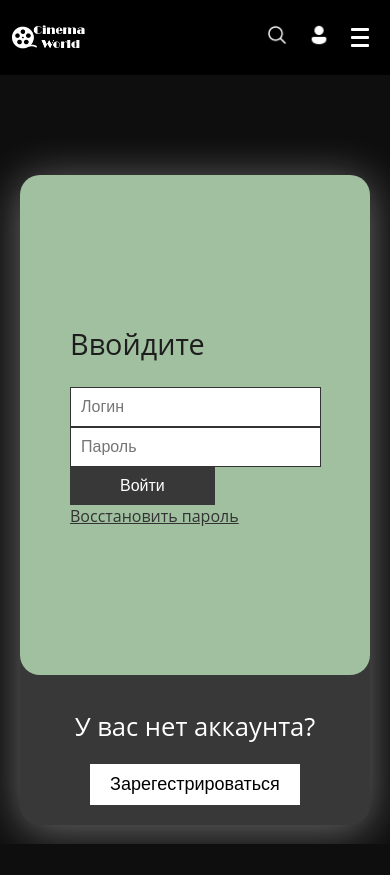
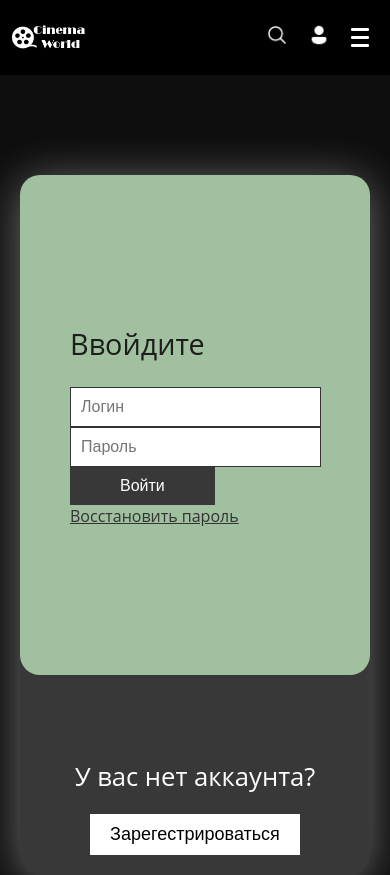
Before and after one commit to kkudlinkov/WorldOfCinema, a React (Create React App) app: page /Authentication in a window 390 px wide. Before the commit the page ends 844 px from the top, so only its background shows below. Built offline with nearby package versions, Linux system fonts and the light colour scheme.

Commit message:
FIX: FIXED AUTIFICATION

```diff
--- a/src/pages/Authentication/Authentication.css
+++ b/src/pages/Authentication/Authentication.css
@@ -127,7 +127,7 @@ body {
 @media(max-width:992px){
     .register_block{
         max-width: 400px;
-        height: 650px;
+        height: 700px;
         padding: 0;
         margin: 0 20px;
     }
@@ -145,7 +145,7 @@ body {
         top: 0;
     }
     .form-box-right{
-        top: 150px;
+        top: 200px;
         left: 0;
     }
 }
```
